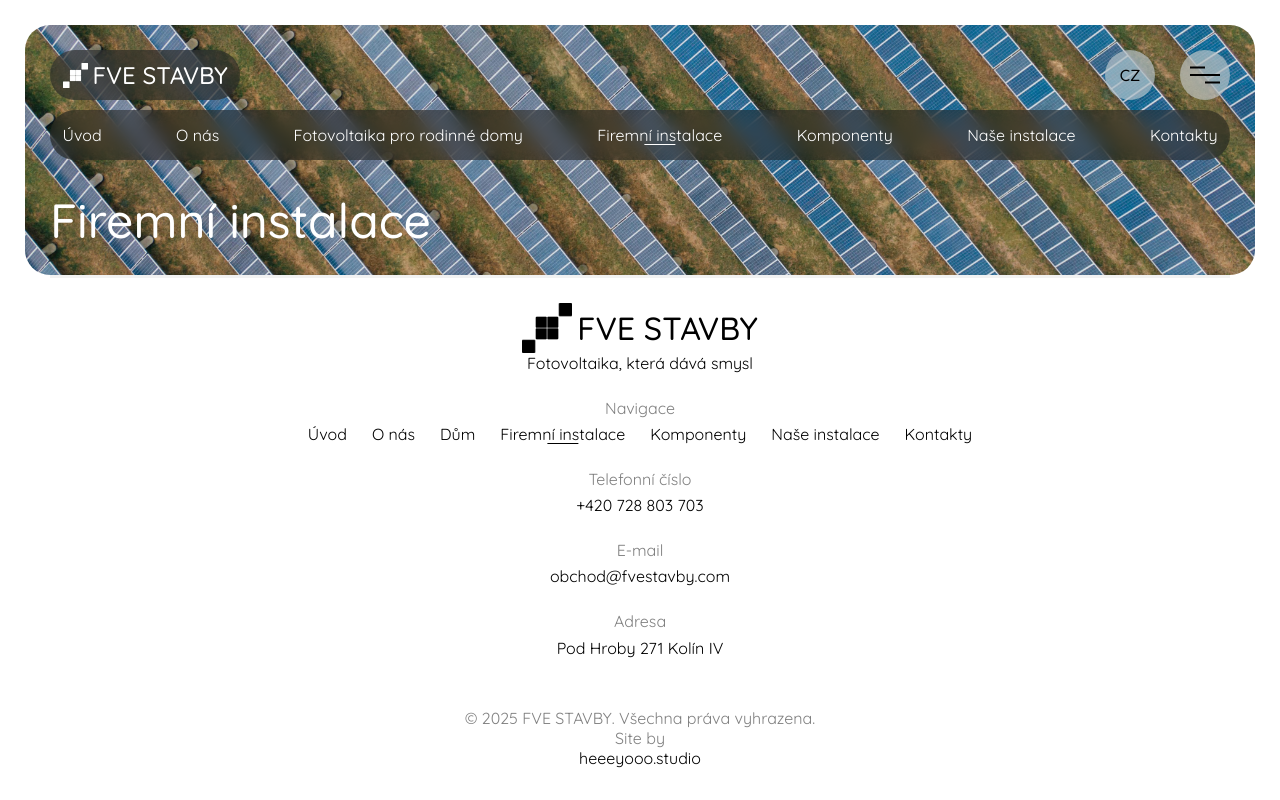
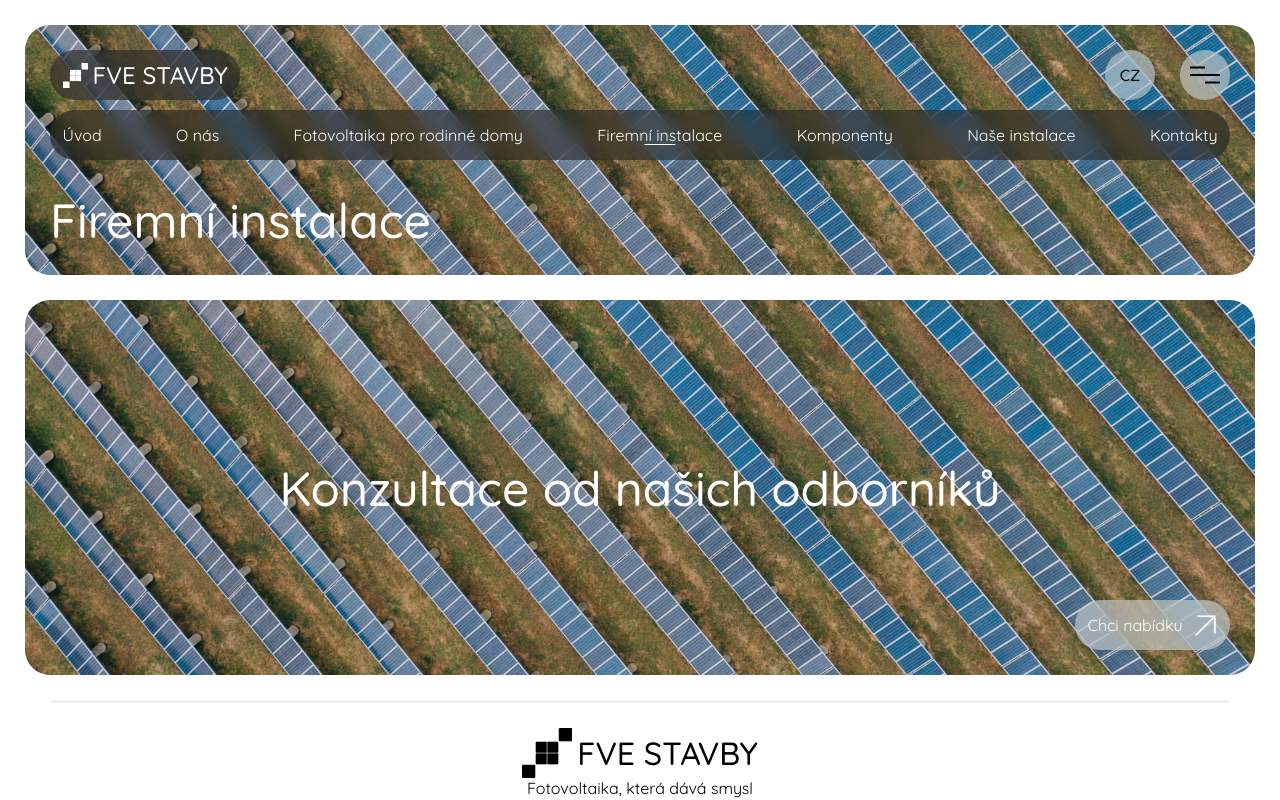
Before and after one commit to stepandordiai/fve-stavby, a React (Vite) app: page /company in a window 1280 px wide. Shown: the top 800 px of the page. Built offline with nearby package versions, Linux system fonts and the light colour scheme.

Commit message:
v2.9.0 Add GetInTouch component and update pages with it

```diff
--- a/index.html
+++ b/index.html
@@ -5,7 +5,7 @@
   <meta charset="UTF-8" />
   <meta name="viewport" content="width=device-width, initial-scale=1.0" />
   <meta name="author" content="heeeyooo.studio">
-  <title>Fotovoltaika, která dává smysl | FVE STAVBY</title>
+  <title>FVE STAVBY</title>
 
   <!-- Favicons -->
 
--- /dev/null
+++ b/src/components/GetInTouch/GetInTouch.jsx
@@ -0,0 +1,26 @@
+import { NavLink } from "react-router-dom";
+import img from "./../../assets/img/2.jpg";
+import arrowIcon from "./../../assets/icons/arrow-upper-right-white.png";
+import "./GetInTouch.scss";
+
+const GetInTouch = () => {
+    return (
+        <div className="get-in-touch">
+            <img className="get-in-touch__bg" src={img} alt="" loading="lazy" />
+            <p className="get-in-touch__title">
+                Konzultace od našich odborníků
+            </p>
+            <NavLink to={"/contacts"} className="get-in-touch__link">
+                <span>Chci nabídku</span>
+                <img
+                    className="get-in-touch__link-icon"
+                    src={arrowIcon}
+                    alt="Arrow icon"
+                    loading="lazy"
+                />
+            </NavLink>
+        </div>
+    );
+};
+
+export default GetInTouch;
--- /dev/null
+++ b/src/components/GetInTouch/GetInTouch.scss
@@ -0,0 +1,60 @@
+@use "./../../mixins" as *;
+
+.get-in-touch {
+    position: relative;
+    height: 375px;
+    border-radius: 25px;
+    overflow: hidden;
+    margin: 25px 0;
+}
+
+.get-in-touch__bg {
+    width: 100%;
+    height: 100%;
+    object-fit: cover;
+    object-position: center;
+}
+
+.get-in-touch__title {
+    position: absolute;
+    top: 50%;
+    left: 50%;
+    transform: translate(-50%, -50%);
+    width: 100%;
+    text-align: center;
+    color: #fff;
+    font-size: clamp(1.5rem, 4vw, 3rem);
+    font-weight: 500;
+}
+
+.get-in-touch__link {
+    position: absolute;
+    right: 25px;
+    bottom: 25px;
+    @include flex-center;
+    column-gap: 10px;
+    background: var(--bg-light-clr);
+    @include glass-effect(20px);
+    align-self: flex-end;
+    border-radius: inherit;
+    height: 50px;
+    padding: 0 12.5px;
+    transition: background-color 0.3s;
+
+    &:hover {
+        background: var(--bg-light-lighter-clr);
+    }
+
+    span {
+        color: #fff;
+    }
+}
+
+.get-in-touch__link-icon {
+    width: 25px;
+    transition: transform 0.3s;
+}
+
+.get-in-touch__link:hover .get-in-touch__link-icon {
+    transform: rotate(45deg);
+}
--- a/src/components/HomeTitle/HomeTitle.scss
+++ b/src/components/HomeTitle/HomeTitle.scss
@@ -126,40 +126,6 @@
     flex-shrink: 0;
 }
 
-.home-title__pdf {
-    height: 50px;
-    background: var(--bg-light-clr);
-    @include glass-effect(20px);
-    color: #fff;
-    @include flex-center;
-    column-gap: 5px;
-    padding: 12.5px;
-    border-radius: 25px;
-    opacity: 0;
-    animation: animateTitle 1s 2s forwards;
-    transition: background-color 0.3s;
-
-    &:hover {
-        background: var(--bg-light-lighter-clr);
-    }
-
-    span {
-        height: 100%;
-        width: 1px;
-        background: var(--bg-light-clr);
-    }
-
-    a {
-        color: #fff;
-        height: 100%;
-        @include flex-center;
-
-        img {
-            height: 100%;
-        }
-    }
-}
-
 .home-title__link {
     @include flex-center;
     column-gap: 5px;
--- a/src/pages/AboutUs/AboutUs.jsx
+++ b/src/pages/AboutUs/AboutUs.jsx
@@ -1,6 +1,7 @@
 import { Helmet } from "react-helmet";
 import PageTitle from "../../components/PageTitle/PageTitle";
 import img from "./../../assets/img/7.jpg";
+import GetInTouch from "../../components/GetInTouch/GetInTouch";
 import "./AboutUs.scss";
 
 const AboutUs = () => {
@@ -10,6 +11,7 @@ const AboutUs = () => {
                 <title>O nás | FVE STAVBY</title>
             </Helmet>
             <PageTitle title={"O nás"} img={img} />
+            <GetInTouch />
         </>
     );
 };
--- a/src/pages/Company/Company.jsx
+++ b/src/pages/Company/Company.jsx
@@ -2,6 +2,7 @@ import { Helmet } from "react-helmet";
 import PageTitle from "../../components/PageTitle/PageTitle";
 import img from "./../../assets/img/2.jpg";
 import "./Company.scss";
+import GetInTouch from "../../components/GetInTouch/GetInTouch";
 
 const Company = () => {
     return (
@@ -10,6 +11,7 @@ const Company = () => {
                 <title>Firemní instalace | FVE STAVBY</title>
             </Helmet>
             <PageTitle title={"Firemní instalace"} img={img} />
+            <GetInTouch />
         </>
     );
 };
--- a/src/pages/Components/Components.jsx
+++ b/src/pages/Components/Components.jsx
@@ -7,6 +7,7 @@ import img3 from "./../../assets/003.jpg";
 import img4 from "./../../assets/mc4.webp";
 
 import "./Components.scss";
+import GetInTouch from "../../components/GetInTouch/GetInTouch";
 
 const Components = () => {
     return (
@@ -115,6 +116,7 @@ const Components = () => {
                     </div>
                 </div>
             </div>
+            <GetInTouch />
         </>
     );
 };
--- a/src/pages/Home/Home.jsx
+++ b/src/pages/Home/Home.jsx
@@ -6,6 +6,7 @@ import HomeTitle from "../../components/HomeTitle/HomeTitle";
 import HomeAboutCompany from "../../components/HomeAboutCompany/HomeAboutCompany";
 import { Helmet } from "react-helmet";
 import "./Home.scss";
+import GetInTouch from "../../components/GetInTouch/GetInTouch";
 
 const Home = () => {
     return (
@@ -20,6 +21,7 @@ const Home = () => {
                 <Process />
                 <Stats />
                 <Partners />
+                <GetInTouch />
             </section>
         </>
     );
--- a/src/pages/House/House.jsx
+++ b/src/pages/House/House.jsx
@@ -2,6 +2,7 @@ import { Helmet } from "react-helmet";
 import PageTitle from "../../components/PageTitle/PageTitle";
 import img from "./../../assets/img/9.jpg";
 import "./House.scss";
+import GetInTouch from "../../components/GetInTouch/GetInTouch";
 
 const House = () => {
     return (
@@ -10,6 +11,7 @@ const House = () => {
                 <title>Fotovoltaika pro rodinné domy | FVE STAVBY</title>
             </Helmet>
             <PageTitle title={"Fotovoltaika pro rodinné domy"} img={img} />
+            <GetInTouch />
         </>
     );
 };
--- a/src/pages/OurInstallation/OurInstallation.jsx
+++ b/src/pages/OurInstallation/OurInstallation.jsx
@@ -8,6 +8,7 @@ import installationImg4 from "./../../assets/installations/4.jpg";
 import installationImg5 from "./../../assets/installations/5.jpg";
 import installationImg6 from "./../../assets/installations/6.jpg";
 import "./OurInstallation.scss";
+import GetInTouch from "../../components/GetInTouch/GetInTouch";
 
 const OurInstallation = () => {
     return (
@@ -98,6 +99,7 @@ const OurInstallation = () => {
                     </div>
                 </div>
             </section>
+            <GetInTouch />
         </>
     );
 };
```
